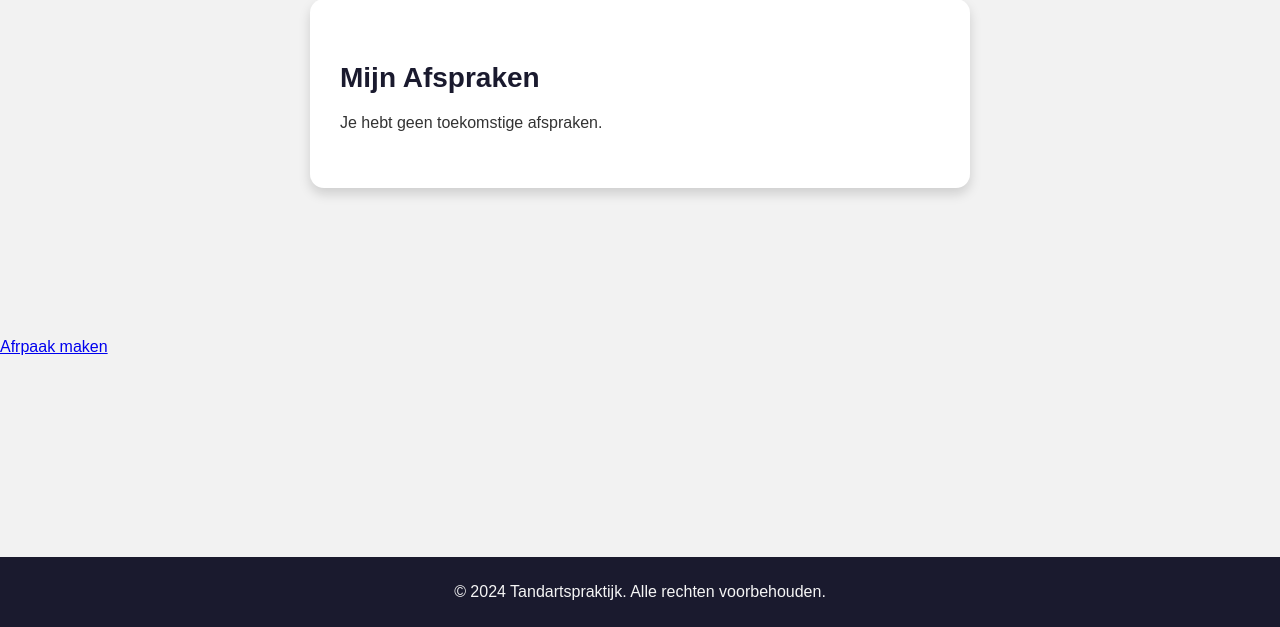
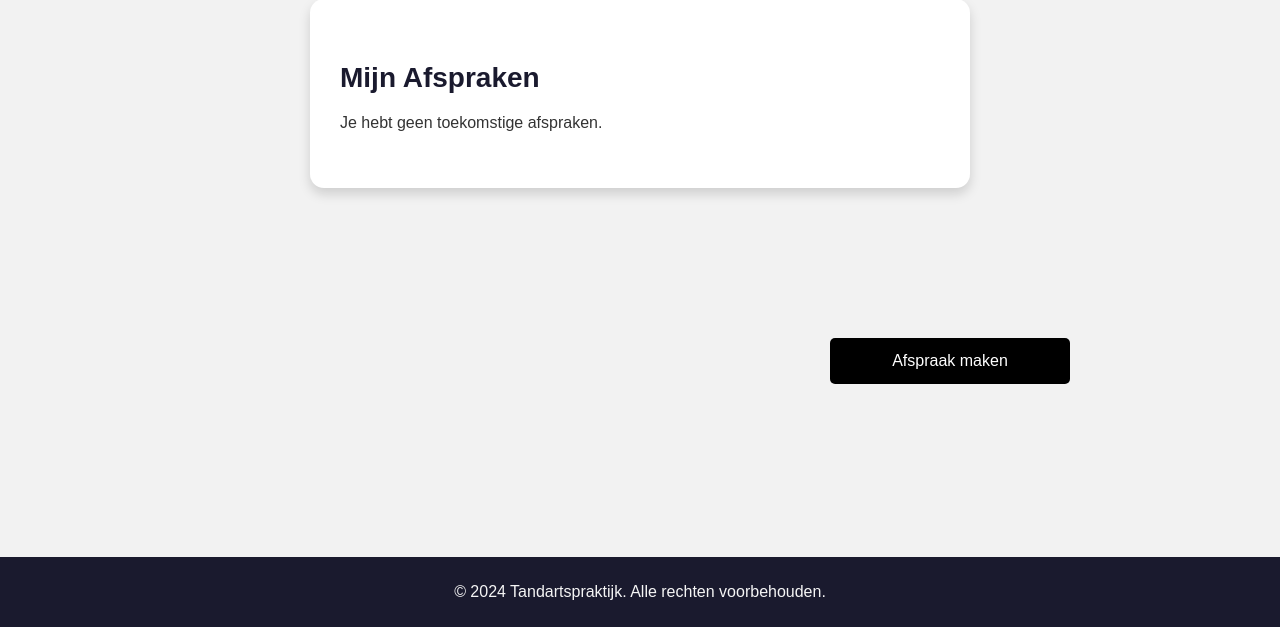
Before and after one commit to Milan9135/BeroepsProjecty3p1, a PHP site: page /afspraak_annuleren.php in a window 1280 px wide. Shown: the part 173-800 px from the top of the page. Run offline with PHP 8.4, Linux system fonts and the light colour scheme; the visitor is signed in with stand-in values (Sample User, id 1); data that the repository does not hold is empty.

Commit message:
pushing AAH AAHH

```diff
--- a/afspraak_annuleren.php
+++ b/afspraak_annuleren.php
@@ -86,19 +86,20 @@ if (isset($_POST['cancel_appointment'])) {
                     </tbody>
                 </table>
             <?php else: ?>
+
+
+
                 <p>Je hebt geen toekomstige afspraken.</p>
             <?php endif; ?>
         </div>
 
 
+    </main>
+<div class="appointment-button"id="conobomama">
 
+<a href="./appointments.php" id="yh"> Afspraak maken</a>
+</div>
 
-    </main>
-<div class="button-container">
-
-
-<a href="appointments.php"> Afrpaak maken</a>
-</div>
     <div class="footer">
         <p>&copy; 2024 Tandartspraktijk. Alle rechten voorbehouden.</p>
     </div>
--- a/styles/afspraak-annuleren.css
+++ b/styles/afspraak-annuleren.css
@@ -101,3 +101,30 @@ button[type="submit"] {
     border: none;
     padding: 1
 }
+
+
+.appointment-button {
+
+    background-color: #000000; /* Groene achtergrondkleur */
+    color: white; /* Witte tekstkleur */
+    padding: 14px 20px; /* Opvulling rondom de tekst */
+    text-align: center; /* Tekst centreren */
+  text-decoration: none;
+width: 200px;
+    font-size: 16px; /* Tekstgrootte */
+    border-radius: 5px; /* Ronde hoeken */
+    transition: background-color 0.3s ease; /* Transitie-effect voor achtergrondkleur */
+}
+
+#conobomama{
+    margin-left: 830px;
+}
+#yh{
+    text-decoration: none;
+    color: white;
+}
+
+
+.appointment-button:hover {
+    background-color: #1a6aa0; /* Donkerdere groen bij hover */
+}
```
